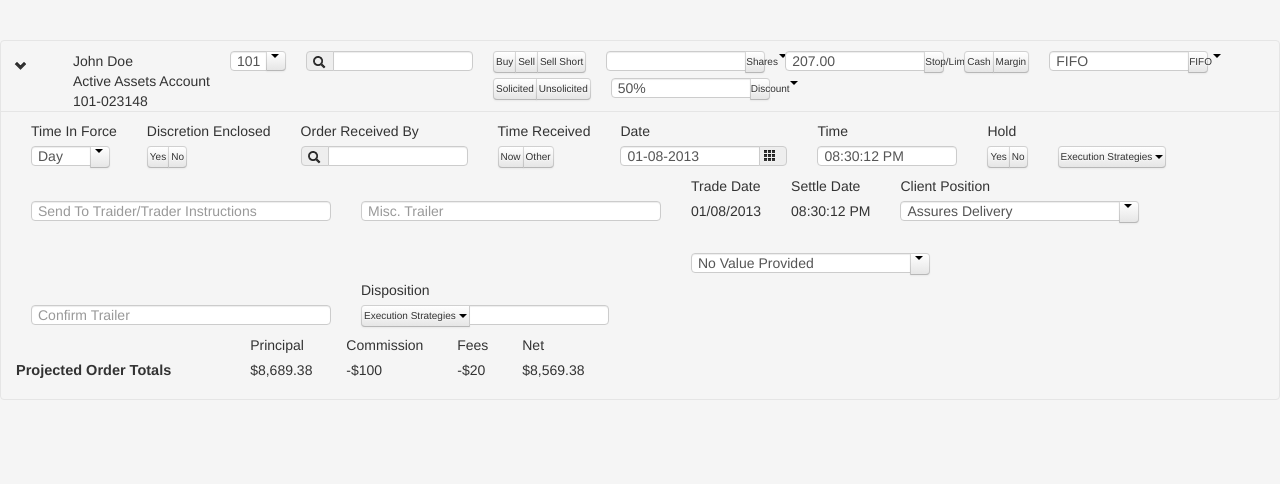
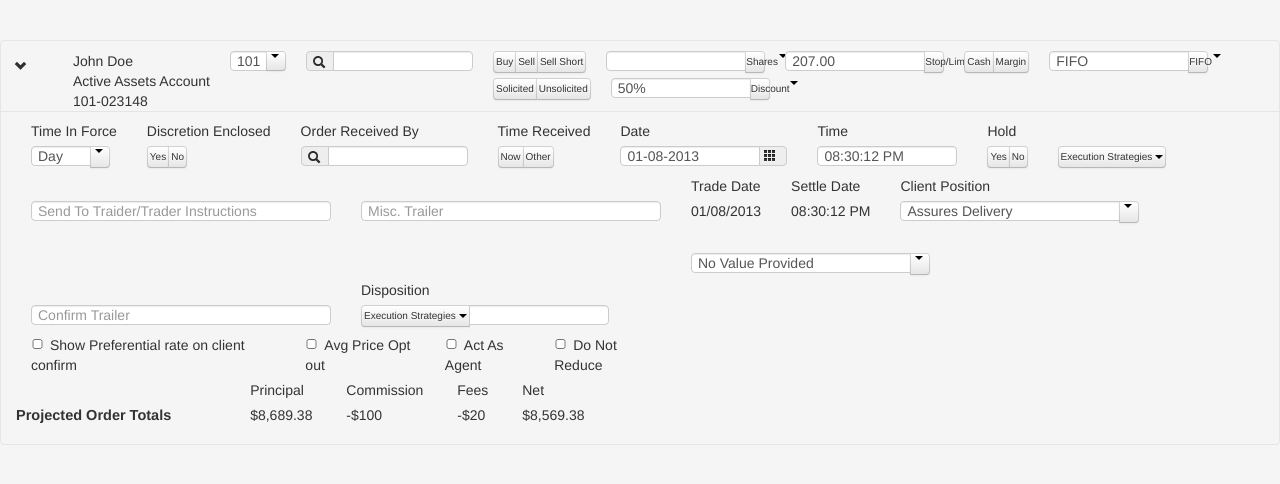
Before and after one commit to neosavvyinc/moe-scaffolding, a plain HTML site: page client/moe-app/src/main/resources/index.html in a window 1280 px wide. Drawn offline with Linux system fonts and the light colour scheme.

Commit message:
Added some style changes and some new checkboxes.

```diff
--- a/client/moe-app/src/main/resources/assets/style/less/style.less
+++ b/client/moe-app/src/main/resources/assets/style/less/style.less
@@ -164,6 +164,16 @@ html[xmlns] .clearfix {
         margin: 0 15px;
         float: left;
       }
+      .check-field {
+        input {
+          float: left;
+          margin-right: 6px;
+        }
+      }
+      .final-checks {
+        clear: both;
+        float: left;
+      }
     }
     .projected-order-totals {
       clear: both;
--- a/client/moe-app/src/main/resources/view/tickets/equity/detail-ptl.html
+++ b/client/moe-app/src/main/resources/view/tickets/equity/detail-ptl.html
@@ -35,12 +35,14 @@
             </div>
             <div class="field">
                 <label>&nbsp;</label>
+
                 <div class="input">
                     <input class="span4" type="text" placeholder="Send To Traider/Trader Instructions">
                 </div>
             </div>
             <div class="field">
                 <label>&nbsp;</label>
+
                 <div class="input">
                     <input class="span4" type="text" placeholder="Misc. Trailer">
                 </div>
@@ -63,6 +65,7 @@
             </div>
             <div class="field">
                 <label>&nbsp;</label>
+
                 <div class="input">
                     <input class="span4" type="text" placeholder="Confirm Trailer">
                 </div>
@@ -70,6 +73,24 @@
             <div class="field">
                 <label>Disposition</label>
                 <dropdown-with-notes items="dispositionValues"></dropdown-with-notes>
+            </div>
+            <div class="final-checks">
+                <div class="field check-field">
+                    <input type="checkbox">
+                    <label>Show Preferential rate on client confirm</label>
+                </div>
+                <div class="field check-field">
+                    <input type="checkbox">
+                    <label>Avg Price Opt out</label>
+                </div>
+                <div class="field check-field">
+                    <input type="checkbox">
+                    <label>Act As Agent</label>
+                </div>
+                <div class="field check-field">
+                    <input type="checkbox">
+                    <label>Do Not Reduce</label>
+                </div>
             </div>
             <div class="clearfix">&nbsp;</div>
         </div>
```
Also changed, not shown: client/moe-app/src/main/resources/assets/style/css/style.css.
